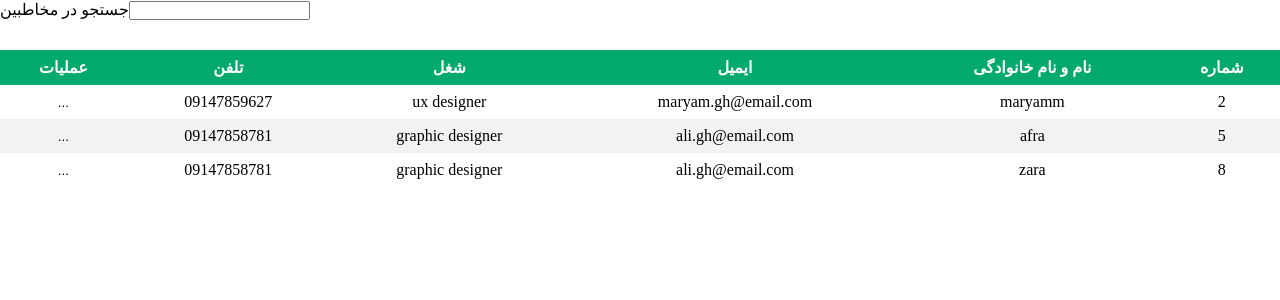
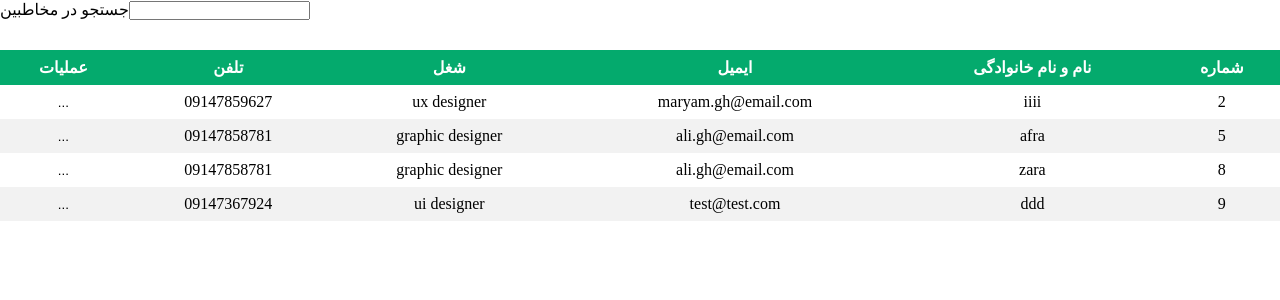
Before and after one commit to shahvalizadehmaryam/contact-app, a React (Vite) app: page / in a window 1280 px wide. Shown: the top 300 px of the page. Built offline with nearby package versions, Linux system fonts and the light colour scheme; data requests are answered from the project's data file.

Commit message:
edit and add contact functionality done completely.

```diff
--- a/db.json
+++ b/db.json
@@ -2,7 +2,7 @@
   "contacts": [
     {
       "id": 2,
-      "name": "maryamm",
+      "name": "iiii",
       "email": "maryam.gh@email.com",
       "job": "ux designer",
       "phone": "09147859627"
@@ -20,6 +20,13 @@
       "email": "ali.gh@email.com",
       "job": "graphic designer",
       "phone": "09147858781"
+    },
+    {
+      "name": "ddd",
+      "email": "test@test.com",
+      "job": "ui designer",
+      "phone": "09147367924",
+      "id": 9
     }
   ]
 }
--- a/src/components/modules/NewContact.jsx
+++ b/src/components/modules/NewContact.jsx
@@ -2,7 +2,7 @@ import { useContext, useEffect, useState } from "react";
 import { ContactContext } from "../../context/ContactProvider";
 import { useNavigate, useParams } from "react-router-dom";
 import styles from "./NewContact.module.css";
-import { editContact } from "../../services/ContactsApi";
+import { addContact, editContact } from "../../services/ContactsApi";
 import axios from "axios";
 
 const NewContact = () => {
@@ -13,7 +13,6 @@ const NewContact = () => {
 
 // State to hold contact information (with default values for new contacts)
 const [contact, setContact] = useState({
-    id: Date.now(),
   name: "",
   email: "",
   job: "",
@@ -41,20 +40,41 @@ const NewContact = () => {
   }));
 };
 
-  const handleEdit = async () => {
-   await axios.put(editContact(contactId), contact);
+const handleEditContact = async () => {
+  try {
+    const response = await axios.put(editContact(contactId), contact);
+    setContacts({ type: "EDIT_CONTACT", payload: response.data });
+  } catch (error) {
+    console.error("Error adding contact:", error);
+  }
+
+};
+const handleAddContact = async () => {
+  try {
+    const response = await axios.post(addContact(), contact);
+    setContacts({ type: "ADD_CONTACT", payload: response.data });
+  } catch (error) {
+    console.error("Error adding contact:", error);
+  }
 };
 
 // Handle form submission for both adding and editing
-  const formSubmitHandler = (e) => {
+const formSubmitHandler = async(e) => {
   e.preventDefault();
 
   if (contactId) {
-     handleEdit();
+    try {
+      await handleEditContact();
+    } catch (error) {
+      console.log(error.messages);
+    }
   } else {
     // If adding a new contact, append it to the contacts list
-      setContacts({ type: "ADD_CONTACT", payload: contact });
-      console.log("contacts in form", contacts);
+    try {
+      await handleAddContact();
+    } catch (error) {
+      console.log(error.messages);
+    }
   }
 
   // After submission, navigate back to the contact list
--- a/src/context/ContactProvider.jsx
+++ b/src/context/ContactProvider.jsx
@@ -48,12 +48,19 @@ const reducer = (state, action) => {
         data: updatedContacts,
       };
     }
+    case "EDIT_CONTACT": {
+      const contact = action.payload;
+      const updatedContacts = state.data.map((c) => (c.id === contact.id ? contact : c));
+      return {
+        ...state,
+        data: updatedContacts,
+      };
+    }
     case "ADD_CONTACT": {
       const contact = action.payload;
       return {
         ...state,
         data: [...state.data, contact],
-        // updatedData: [...state.updatedData, contact],
       };
     }
     default:
--- a/src/services/contactsApi.js
+++ b/src/services/contactsApi.js
@@ -2,5 +2,6 @@ const BASE_URL = "http://localhost:8000";
 const getContactList = () => `${BASE_URL}/contacts`;
 const deleteContact = (id) => `${BASE_URL}/contacts/${id}`;
 const editContact = (id) => `${BASE_URL}/contacts/${id}`;
+const addContact = () => `${BASE_URL}/contacts/`;
 
-export { getContactList, deleteContact, editContact };
+export { getContactList, deleteContact, editContact, addContact };
```
Lines whose indentation alone changed are shown as unchanged.
